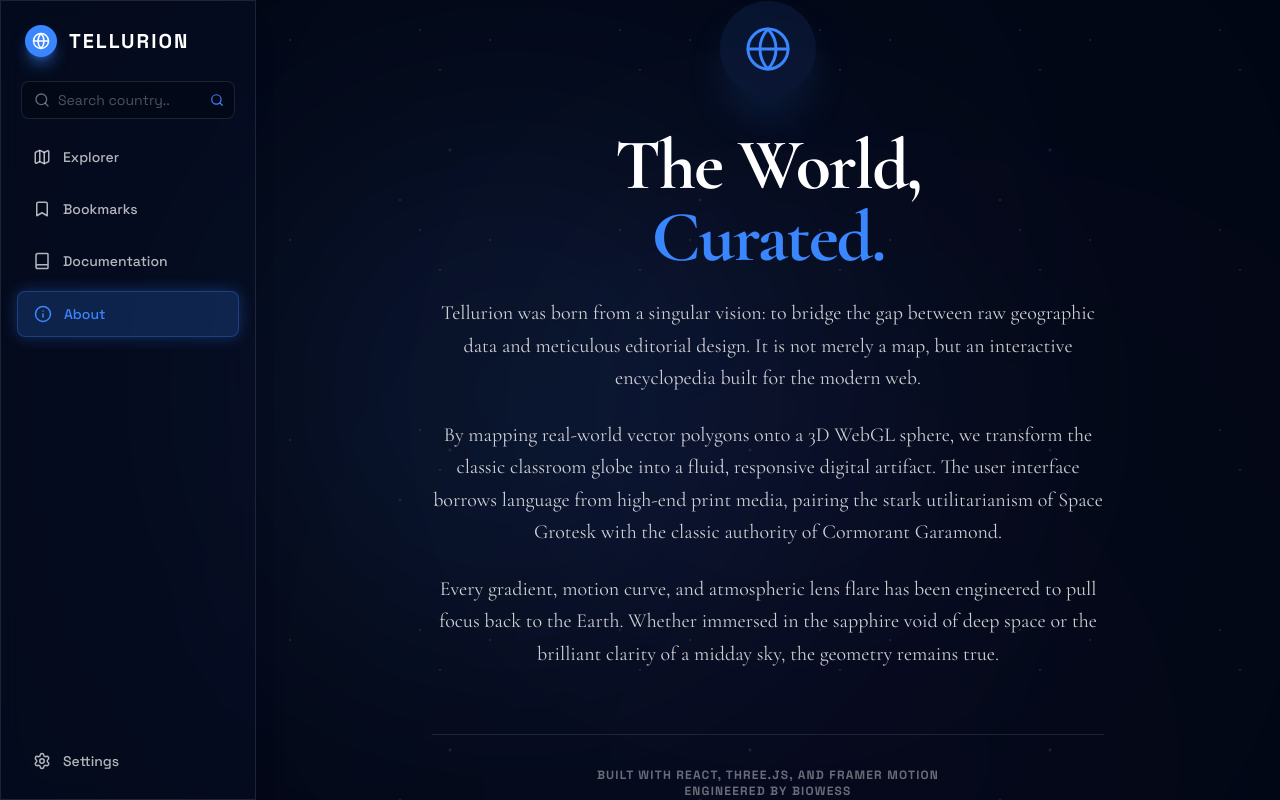
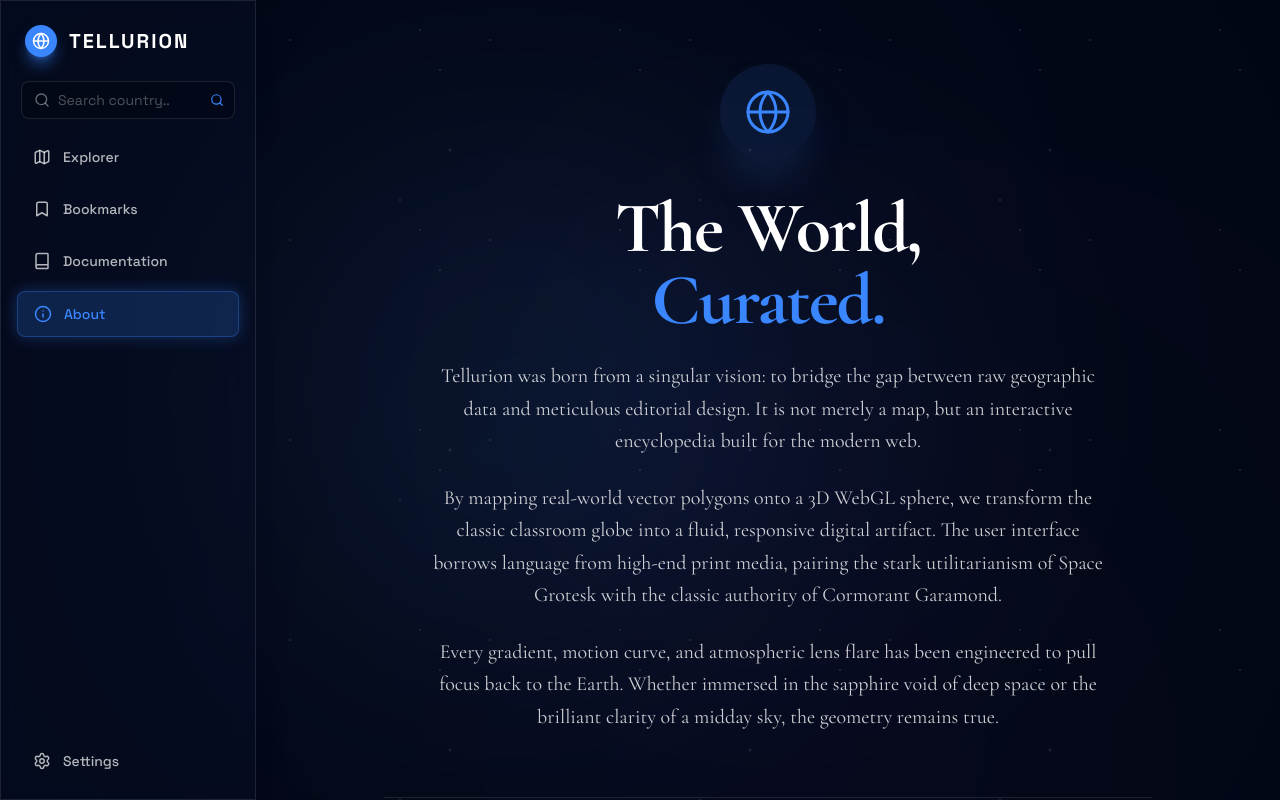
Before and after one commit to biowess/tellurion, a React (Vite) app: page /#/about in a window 1280 px wide. Built offline with nearby package versions, Linux system fonts and the light colour scheme.

Commit message:
Update AboutPage.tsx

```diff
--- a/src/pages/AboutPage.tsx
+++ b/src/pages/AboutPage.tsx
@@ -7,7 +7,7 @@ export default function AboutPage() {
   const isDark = theme === 'dark';
 
   return (
-    <div className="w-full h-full overflow-y-auto px-6 pt-20 pb-12 md:p-16 relative z-10 flex items-center justify-center">
+    <div className="w-full min-h-full overflow-y-auto px-6 pt-20 pb-12 md:p-16 relative z-10">
       <motion.div
         initial={{ opacity: 0, scale: 0.95 }}
         animate={{ opacity: 1, scale: 1 }}
```
